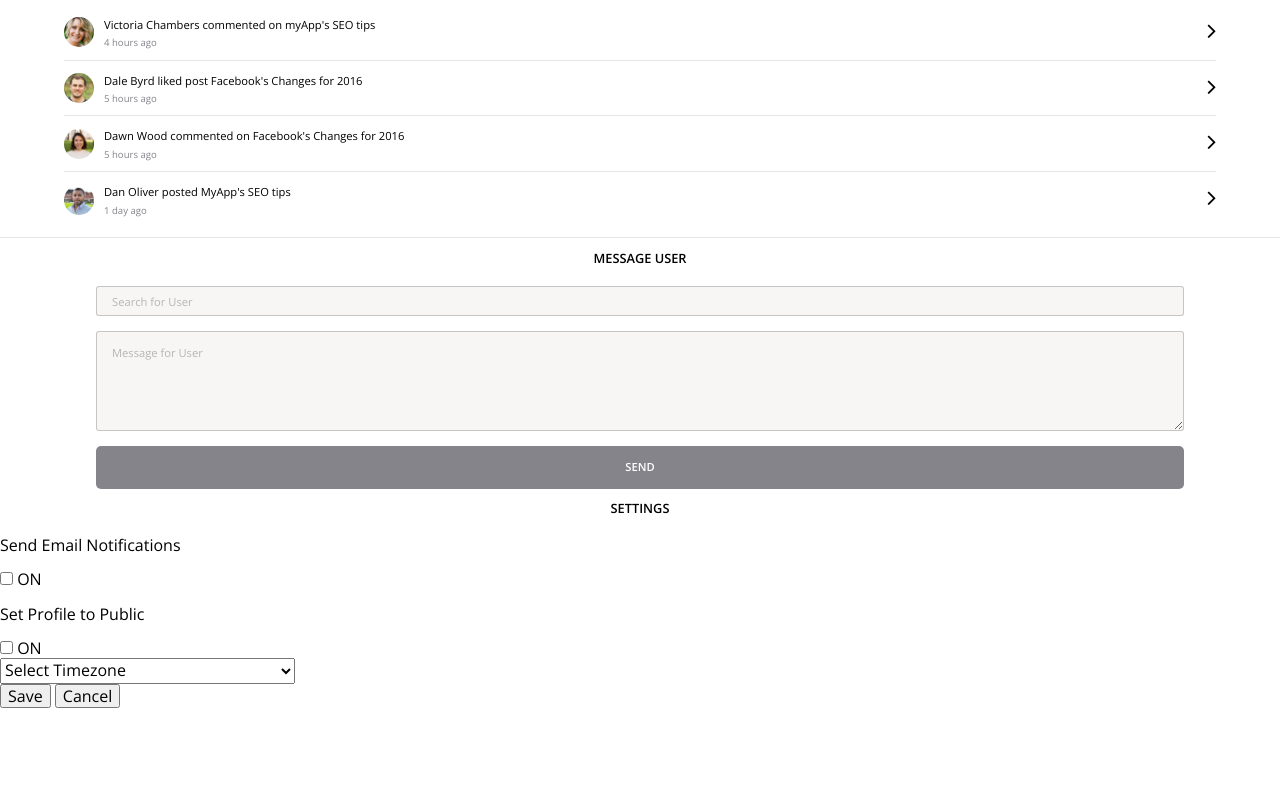
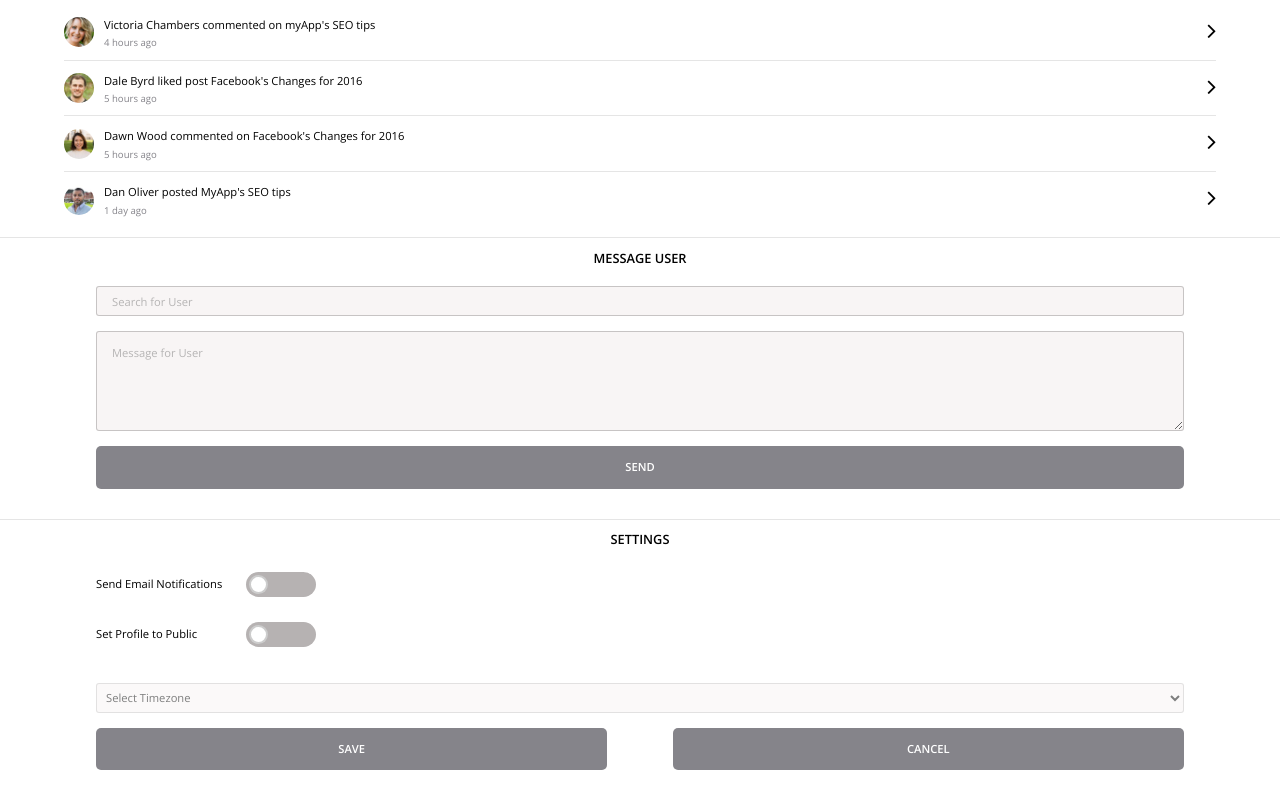
Before and after one commit to hindsjay/WebApp-Dashboard, a plain HTML site: page index.html in a window 1280 px wide. Shown: the part 3237-4037 px from the top of the page. Before the commit the page ends 3945 px from the top, so only its background shows below. Drawn offline with nearby package versions, Linux system fonts and the light colour scheme.

Commit message:
add styling for settings section

```diff
--- a/css/styles.css
+++ b/css/styles.css
@@ -11,6 +11,10 @@ ul, ol {
   list-style: none;
   padding: 0;
   margin: 0;
+}
+
+.wrapper {
+  margin-bottom: 30px;
 }
 
 /*
@@ -87,7 +91,8 @@ h1 {
 }
 
 .main-search input,
-.message-search input {
+.message-search input,
+.timezone {
   font-size: .8em;
   height: 30px;
   border: 1px solid rgba(0, 0, 0, .2);
@@ -233,6 +238,10 @@ h1 {
   align-items: center;
 }
 
+.member-content {
+  flex-wrap: wrap;
+}
+
 .member-content:nth-child(-n+3),
 .activity-content:nth-child(-n+3) {
   border-bottom: 1px solid rgba(0, 0, 0, .1);
@@ -245,7 +254,8 @@ h1 {
 }
 
 .member--name-activity,
-.member-date{
+.member-date,
+.button-title {
   font-size: .7em;
 }
 
@@ -269,16 +279,22 @@ h1 {
 }
 
 /*
-*************** -- Message User Section Styles -- ***************
+*************** -- Message User and Settings Section Styles -- ***************
 */
 
 .message-search input,
-.message-text {
+.message-text,
+.timezone {
   background-color: rgb(248, 245, 245);
-  width: 85%;
   display: block;
   margin: 0 auto;
 }
+
+.message-search input,
+.message-text {
+  width: 85%;
+}
+
 
 .message-search input::placeholder,
 .message-text::placeholder {
@@ -302,10 +318,9 @@ h1 {
   margin-top: 15px;
 }
 
-.message-button {
-  display: block;
-  width: 85%;
-  margin: 15px auto 0;
+.message-button,
+.save-button,
+.cancel-button {
   padding: 15px;
   background-color: rgb(133, 132, 138);
   border-radius: 5px;
@@ -317,6 +332,110 @@ h1 {
   color: white;
 }
 
-.message-button:hover {
+.message-button {
+  display: block;
+  width: 85%;
+  margin: 15px auto 0;
+}
+
+.message-button:hover,
+.save-button:hover,
+.cancel-button:hover {
   cursor: pointer;
 }
+
+.message {
+  padding-bottom: 30px;
+  border-bottom: 1px solid rgba(0, 0, 0, .1);
+}
+
+.settings {
+  width: 85%;
+  margin: 0 auto;
+}
+
+.toggle-buttons-container {
+  display: flex;
+  align-items: center;
+  max-width: 220px;
+  margin-bottom: 15px;
+}
+
+.button-title {
+  margin-right: auto;
+}
+
+.timezone {
+  opacity: .5;
+  font-size: .7em;
+  width: 100%;
+  margin-top: 30px;
+}
+
+.settings-button {
+  margin: 15px auto 0;
+  display: flex;
+  flex-wrap: wrap;
+  justify-content: space-between;
+}
+
+.save-button,
+.cancel-button {
+  flex-basis: 47%;
+}
+
+/*
+*****  styling for toggle switch *****
+built switch following guide from this source: https://medium.com/front-end-weekly/creating-a-toggle-switch-in-css-2d23e496d035
+**************************************
+*/
+
+.switch {
+  position: relative;
+  display: inline-block;
+  width: 70px;
+  height: 25px;
+  background-color: rgb(182, 178, 178);
+  border-radius: 20px;
+  cursor: pointer;
+}
+
+.switch::after {
+  content: '';
+  position: absolute;
+  width: 15px;
+  height: 15px;
+  border-radius: 50%;
+  border: 2px solid rgba(0, 0, 0, .2);
+  background-color: white;
+  top: 3px;
+  left: 3px;
+  transition: all 0.3s;
+}
+
+.checkbox:checked + .switch::after {
+  left: 47px;
+}
+
+.checkbox:checked + .switch {
+  background-color: rgb(85, 122, 149);
+}
+
+.checkbox {
+  display: none;
+}
+
+.checkbox:checked + .switch .on {
+  display: block;
+}
+
+.on {
+  display: none;
+  color: white;
+  position: absolute;
+  transform: translate(-50%,-50%);
+  top: 50%;
+  left: 25%;
+  font-size: .7em;
+  font-weight: 600;
+}
```
